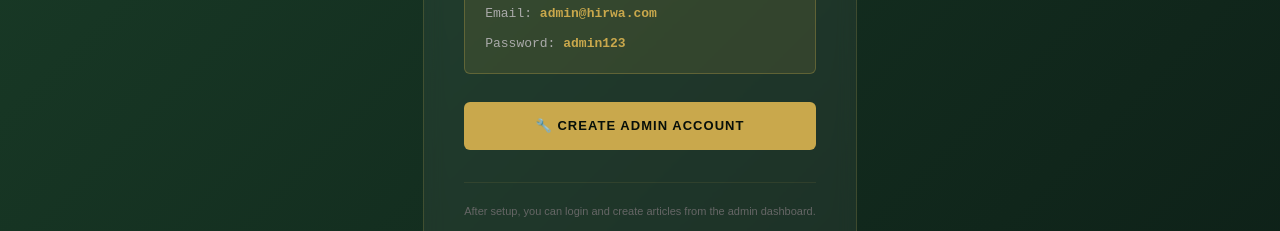
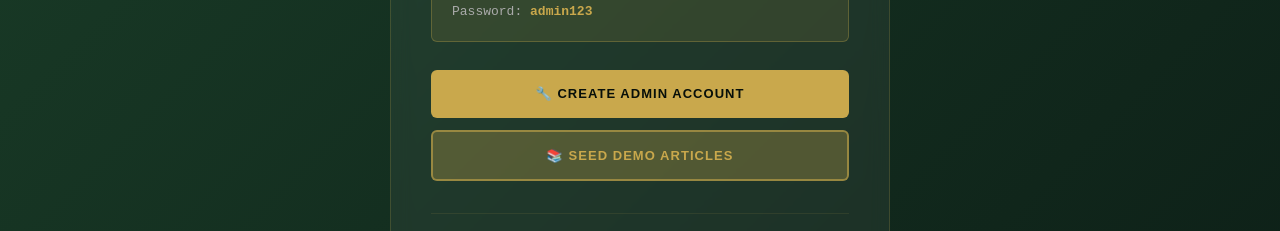
Before and after one commit to olivierpak12/hirwaambasadeur, a Next.js app: page /setup in a window 1280 px wide. Shown: the part 500-731 px from the top of the page. Built offline with nearby package versions, Linux system fonts and the light colour scheme; no server answers.

Commit message:
feat: add demo article seeding functionality and corresponding UI elements

```diff
--- a/src/app/setup/page.tsx
+++ b/src/app/setup/page.tsx
@@ -12,6 +12,7 @@ export default function SetupPage() {
   const [showSuccess, setShowSuccess] = useState(false);
 
   const createAdmin = useMutation(api.auth.createSuperAdmin);
+  const resetAndReseed = useMutation(api.articles.resetAndReseedDemo);
 
   const handleSetup = async () => {
     setStatus('loading');
@@ -44,6 +45,30 @@ export default function SetupPage() {
       console.error('Setup error:', error);
       setStatus('error');
       setMessage('❌ Error: ' + (error.message || 'Failed to create admin'));
+      setShowSuccess(false);
+    }
+  };
+
+  const handleSeedDemo = async () => {
+    setStatus('loading');
+    setMessage('Seeding demo articles with featured images...');
+
+    try {
+      const result = await resetAndReseed();
+
+      console.log('Seed result:', result);
+
+      setStatus('success');
+      setMessage('✅ Demo articles created successfully! Redirecting to homepage...');
+      setShowSuccess(true);
+
+      setTimeout(() => {
+        router.push('/');
+      }, 2000);
+    } catch (error: any) {
+      console.error('Seed error:', error);
+      setStatus('error');
+      setMessage('❌ Error: ' + (error.message || 'Failed to seed demo articles'));
       setShowSuccess(false);
     }
   };
@@ -136,6 +161,7 @@ export default function SetupPage() {
                 cursor: status === 'loading' ? 'not-allowed' : 'pointer',
                 transition: 'all 0.2s',
                 opacity: status === 'loading' ? 0.6 : 1,
+                marginBottom: '12px',
               }}
               onMouseEnter={(e) => {
                 if (status !== 'loading') {
@@ -147,6 +173,36 @@ export default function SetupPage() {
               }}
             >
               {status === 'loading' ? '⏳ Creating Account...' : '🔧 Create Admin Account'}
+            </button>
+
+            <button
+              onClick={handleSeedDemo}
+              disabled={status === 'loading'}
+              style={{
+                width: '100%',
+                padding: '14px',
+                background: 'rgba(201,168,76,0.3)',
+                color: '#c9a84c',
+                border: '2px solid rgba(201,168,76,0.6)',
+                borderRadius: '6px',
+                fontSize: '13px',
+                fontWeight: 700,
+                letterSpacing: '0.08em',
+                textTransform: 'uppercase',
+                cursor: status === 'loading' ? 'not-allowed' : 'pointer',
+                transition: 'all 0.2s',
+                opacity: status === 'loading' ? 0.6 : 1,
+              }}
+              onMouseEnter={(e) => {
+                if (status !== 'loading') {
+                  (e.currentTarget as HTMLButtonElement).style.background = 'rgba(201,168,76,0.5)';
+                }
+              }}
+              onMouseLeave={(e) => {
+                (e.currentTarget as HTMLButtonElement).style.background = 'rgba(201,168,76,0.3)';
+              }}
+            >
+              {status === 'loading' ? '⏳ Seeding...' : '📚 Seed Demo Articles'}
             </button>
 
             {message && (
```
